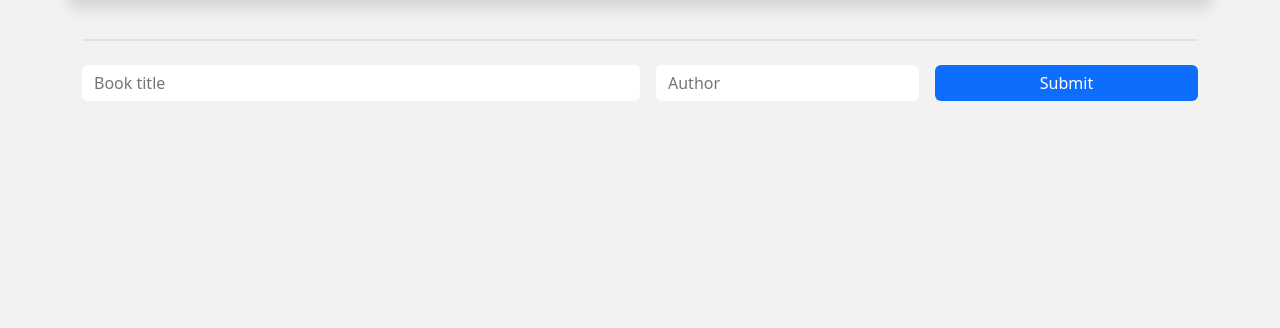
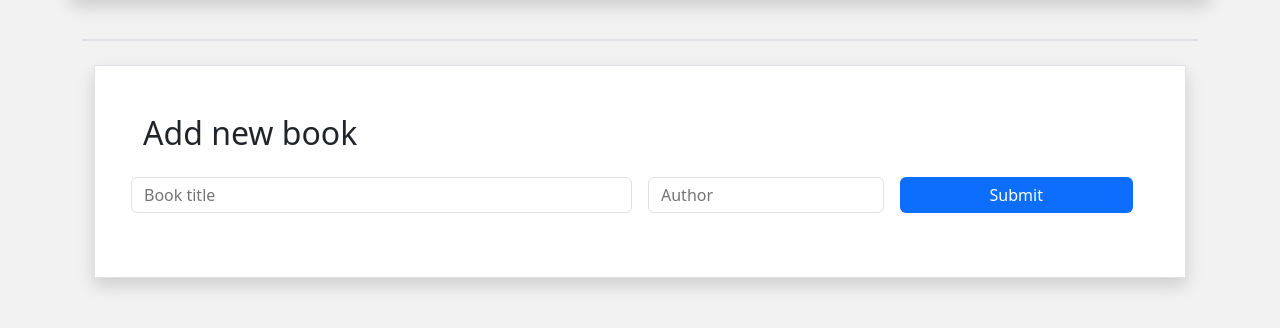
Before and after one commit to Gh-Reza/bookstore, a React (Create React App) app: page / in a window 1280 px wide. Shown: the part 276-604 px from the top of the page. Built offline with nearby package versions, Linux system fonts and the light colour scheme; no server answers.

Commit message:
Apply style with CSS and Bootstrap

```diff
--- a/src/components/AddBook.jsx
+++ b/src/components/AddBook.jsx
@@ -24,17 +24,18 @@ const AddBook = () => {
 
   return (
     <div className="container border-top border-2 py-4 pb-5 mb-5">
-      <form onSubmit={hundelSubmitEvent}>
-        <div className="row">
+      <form onSubmit={hundelSubmitEvent} className="border border p-5 bg-white shadow">
+        <h2 className="h2">Add new book</h2>
+        <div className="row p-3 ps-0">
           <input
-            className="border-0 rounded col col-6 me-3 w-5"
+            className="border rounded col col-6 me-3 w-5 border-muted"
             type="text"
             name="title"
             placeholder="Book title"
             onChange={(e) => setTitle(e.target.value)}
           />
           <input
-            className="border-0 rounded col me-3"
+            className="border border-muted rounded col me-3 "
             type="text"
             name="author"
             placeholder="Author"
```
